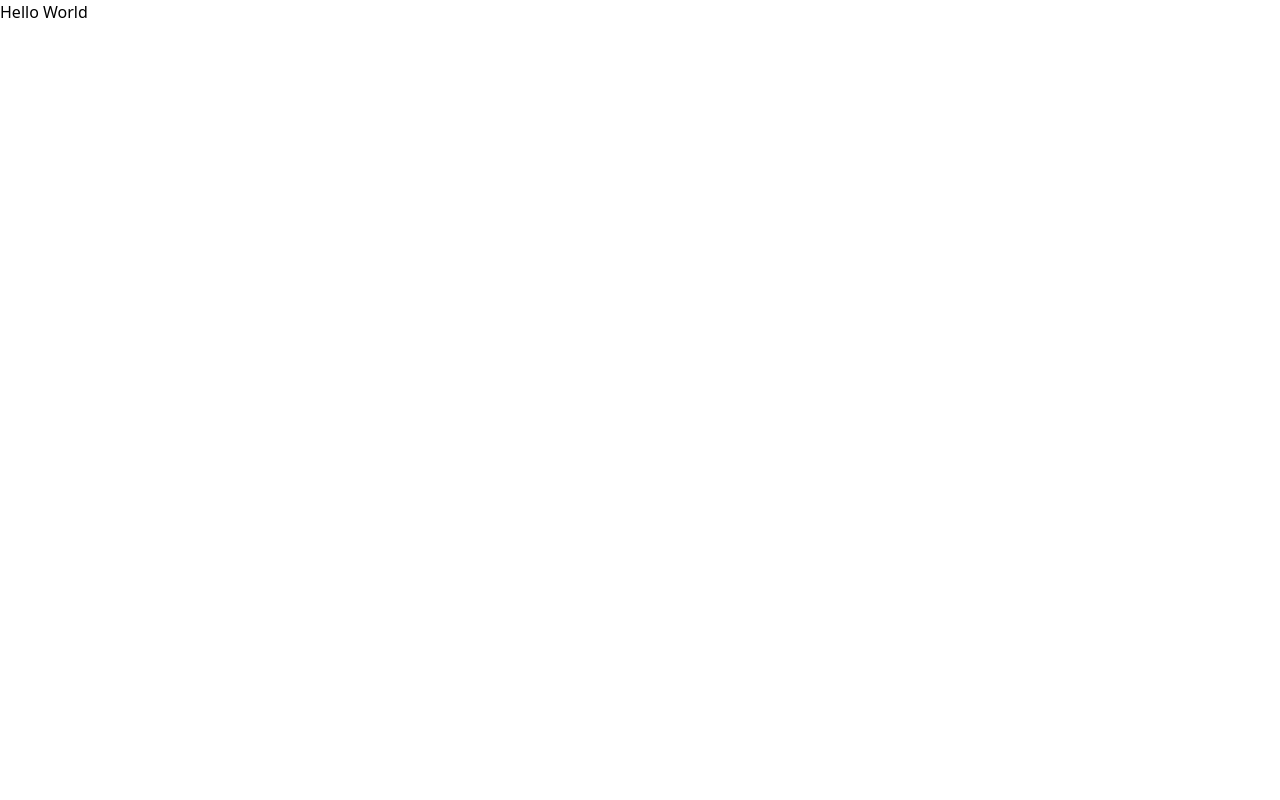
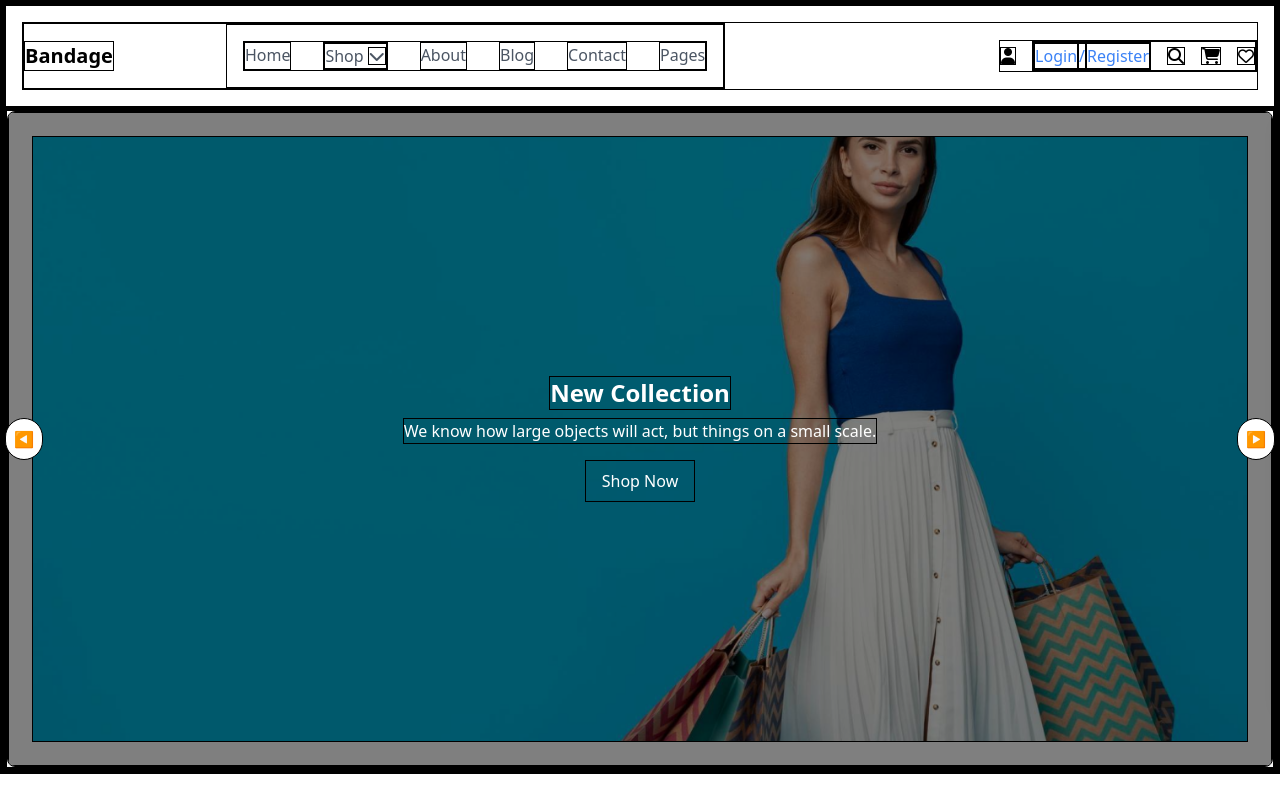
Before and after one commit to Replena/E-Commerce, a React (Vite) app in the folder E-Commerce/: page / in a window 1280 px wide. Built offline with nearby package versions, Linux system fonts and the light colour scheme.

Commit message:
add navigator with responsive and basic carousel

```diff
--- a/E-Commerce/index.html
+++ b/E-Commerce/index.html
@@ -7,7 +7,7 @@
   <link rel="stylesheet" href="https://cdnjs.cloudflare.com/ajax/libs/font-awesome/6.6.0/css/all.min.css"
     integrity="sha512-Kc323vGBEqzTmouAECnVceyQqyqdsSiqLQISBL29aUW4U/M7pSPA/gEUZQqv1cwx4OnYxTxve5UMg5GT6L4JJg=="
     crossorigin="anonymous" referrerpolicy="no-referrer" />
-  <link rel="icon" type="image/x-icon" href="./public/favicon.ico">
+  <link rel="icon" type="image/x-icon" href="./favicon.ico">
   <title>E-Commerce</title>
 </head>
 
--- a/E-Commerce/src/App.jsx
+++ b/E-Commerce/src/App.jsx
@@ -1,5 +1,13 @@
+import Navbar from "./components/Navbar";
+import Carousel from "./components/Carousel";
+
 function App() {
-  return <div>Hello World</div>;
+  return (
+    <div>
+      <Navbar />
+      <Carousel />
+    </div>
+  );
 }
 
 export default App;
--- /dev/null
+++ b/E-Commerce/src/components/Carousel.jsx
@@ -0,0 +1,58 @@
+import React, { useState } from "react";
+import ProductCard from "./ProductCard";
+
+const Carousel = () => {
+  const products = [
+    {
+      title: "New Collection",
+      subtitle:
+        "We know how large objects will act, but things on a small scale.",
+      imageUrl: "../../public/shop-hero-1-product-slide-1.png",
+    },
+    {
+      title: "Summer 2020",
+      subtitle: "Discover our new summer collection.",
+      imageUrl: "../../public/carousel-inner.png",
+    },
+  ];
+  const [currentIndex, setCurrentIndex] = useState(0);
+
+  const nextSlide = () => {
+    setCurrentIndex((prevIndex) => (prevIndex + 1) % products.length);
+  };
+
+  const prevSlide = () => {
+    setCurrentIndex(
+      (prevIndex) => (prevIndex - 1 + products.length) % products.length
+    );
+  };
+
+  return (
+    <div className="relative w-full overflow-hidden">
+      <div
+        className="flex transition-transform duration-500"
+        style={{ transform: `translateX(-${currentIndex * 100}%)` }}
+      >
+        {products.map((product, index) => (
+          <div key={index} className="min-w-full">
+            <ProductCard {...product} />
+          </div>
+        ))}
+      </div>
+      <button
+        onClick={prevSlide}
+        className="absolute left-0 top-1/2 transform -translate-y-1/2 bg-white p-2 rounded-full"
+      >
+        &#9664;
+      </button>
+      <button
+        onClick={nextSlide}
+        className="absolute right-0 top-1/2 transform -translate-y-1/2 bg-white p-2 rounded-full"
+      >
+        &#9654;
+      </button>
+    </div>
+  );
+};
+
+export default Carousel;
--- /dev/null
+++ b/E-Commerce/src/components/Navbar.jsx
@@ -0,0 +1,159 @@
+import React, { useState } from "react";
+
+const Navbar = () => {
+  const [dropdownOpen, setDropdownOpen] = useState(false);
+  return (
+    <nav className="bg-white">
+      <div className="flex flex-col justify-between p-4">
+        <div className="flex justify-between items-center w-100">
+          <div className="flex gap-28">
+            <div className="text-xl font-bold m-auto">Bandage</div>
+
+            <div className="hidden lg:flex  items-center p-4">
+              <div className="flex space-x-8">
+                <a href="#" className="text-gray-600 hover:text-blue-500">
+                  Home
+                </a>
+                <div className="relative">
+                  <button
+                    onClick={() => setDropdownOpen(!dropdownOpen)}
+                    className="text-gray-600 hover:text-blue-500 flex items-center"
+                  >
+                    Shop
+                    <i className="fa-solid fa-chevron-down ml-1"></i>
+                  </button>
+                  {dropdownOpen && (
+                    <div className="absolute left-0 mt-2 w-48 bg-white border border-gray-300 shadow-lg z-10">
+                      <div className="flex p-4">
+                        <div className="flex-1">
+                          <h3 className="font-bold mb-2">Kadın</h3>
+                          <ul className="space-y-1">
+                            <li>
+                              <a
+                                href="#"
+                                className="text-gray-600 hover:text-blue-500"
+                              >
+                                Bags
+                              </a>
+                            </li>
+                            <li>
+                              <a
+                                href="#"
+                                className="text-gray-600 hover:text-blue-500"
+                              >
+                                Belts
+                              </a>
+                            </li>
+                            <li>
+                              <a
+                                href="#"
+                                className="text-gray-600 hover:text-blue-500"
+                              >
+                                Cosmetics
+                              </a>
+                            </li>
+                            <li>
+                              <a
+                                href="#"
+                                className="text-gray-600 hover:text-blue-500"
+                              >
+                                Hats
+                              </a>
+                            </li>
+                          </ul>
+                        </div>
+                        <div className="flex-1 ml-4">
+                          <h3 className="font-bold mb-2">Erkek</h3>
+                          <ul className="space-y-1">
+                            <li>
+                              <a
+                                href="#"
+                                className="text-gray-600 hover:text-blue-500"
+                              >
+                                Bags
+                              </a>
+                            </li>
+                            <li>
+                              <a
+                                href="#"
+                                className="text-gray-600 hover:text-blue-500"
+                              >
+                                Belts
+                              </a>
+                            </li>
+                            <li>
+                              <a
+                                href="#"
+                                className="text-gray-600 hover:text-blue-500"
+                              >
+                                Cosmetics
+                              </a>
+                            </li>
+                            <li>
+                              <a
+                                href="#"
+                                className="text-gray-600 hover:text-blue-500"
+                              >
+                                Hats
+                              </a>
+                            </li>
+                          </ul>
+                        </div>
+                      </div>
+                    </div>
+                  )}
+                </div>
+                <a href="#" className="text-gray-600 hover:text-blue-500">
+                  About
+                </a>
+                <a href="#" className="text-gray-600 hover:text-blue-500">
+                  Blog
+                </a>
+                <a href="#" className="text-gray-600 hover:text-blue-500">
+                  Contact
+                </a>
+                <a href="#" className="text-gray-600 hover:text-blue-500">
+                  Pages
+                </a>
+              </div>
+            </div>
+          </div>
+          <div className="flex items-center space-x-4 ">
+            <i className="fa-solid fa-user"></i>
+            <div className="flex items-center space-x-4">
+              <div className=" text-blue-500 hidden lg:flex">
+                <a href="#" className="">
+                  Login
+                </a>
+                <div>/</div>
+                <a href="#" className="">
+                  Register
+                </a>
+              </div>
+              <i className="fas fa-search"></i>
+              <i className="fas fa-shopping-cart"></i>
+              <i className="fa-solid fa-bars lg:hidden"></i>
+              <i class="fa-regular fa-heart hidden lg:block"></i>
+            </div>
+          </div>
+        </div>
+        <div className="flex flex-col items-center space-y-4 pt-10 lg:hidden">
+          <a href="#" className="text-gray-600 hover:text-blue-500  bold">
+            Home
+          </a>
+          <a href="#" className="text-gray-600 hover:text-blue-500">
+            Product
+          </a>
+          <a href="#" className="text-gray-600 hover:text-blue-500">
+            Pricing
+          </a>
+          <a href="#" className="text-gray-600 hover:text-blue-500">
+            Contact
+          </a>
+        </div>
+      </div>
+    </nav>
+  );
+};
+
+export default Navbar;
--- /dev/null
+++ b/E-Commerce/src/components/ProductCard.jsx
@@ -0,0 +1,16 @@
+import React from "react";
+
+const ProductCard = ({ title, subtitle, imageUrl }) => {
+  return (
+    <div className="relative flex flex-col items-center justify-center text-center p-6 bg-white rounded-lg shadow-lg overflow-hidden">
+      <img src={imageUrl} alt={title} className="w-full h-auto" />
+      <div className="absolute inset-0 flex flex-col items-center justify-center text-white bg-black bg-opacity-50 p-4">
+        <h2 className="text-2xl font-bold mb-2">{title}</h2>
+        <p className="mb-4">{subtitle}</p>
+        <button className="px-4 py-2  ">Shop Now</button>
+      </div>
+    </div>
+  );
+};
+
+export default ProductCard;
--- a/E-Commerce/src/index.css
+++ b/E-Commerce/src/index.css
@@ -8,3 +8,10 @@
   -webkit-font-smoothing: antialiased;
   -moz-osx-font-smoothing: grayscale;
 }
+
+* {
+  margin: 0;
+  padding: 0;
+  box-sizing: border-box;
+  border: 1px solid black;
+}
```
Also changed, not shown: E-Commerce/public/carousel-inner.png (added), E-Commerce/public/shop-hero-1-product-slide-1.png (added), E-Commerce/src/layout/Footer.jsx (added), E-Commerce/src/layout/Header.jsx (added), E-Commerce/src/layout/PageContent.jsx (added), E-Commerce/src/pages/HomePage.jsx (added).
